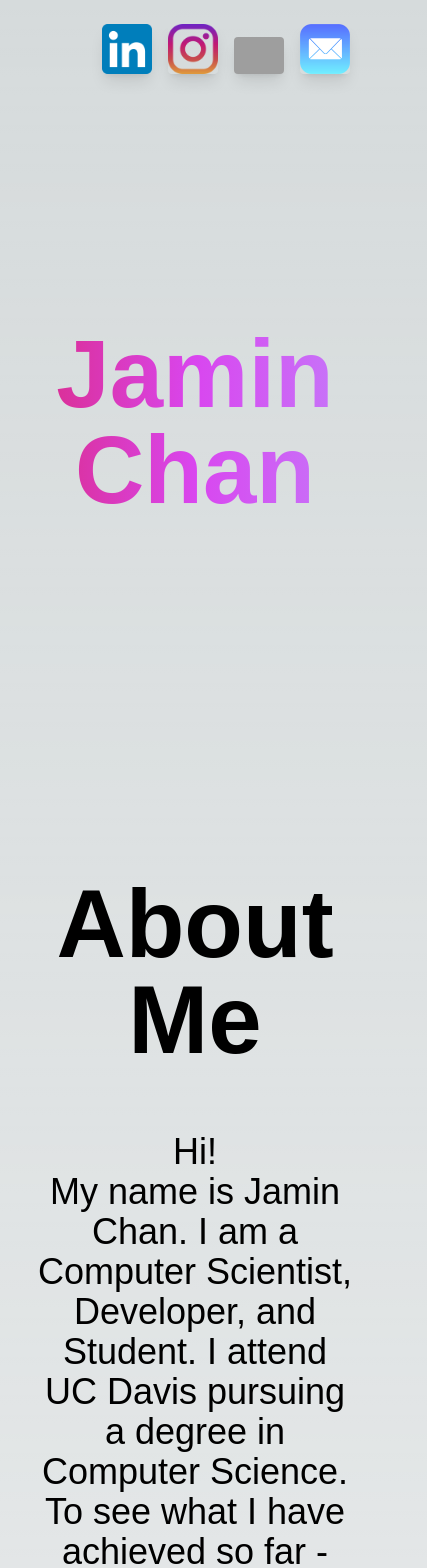
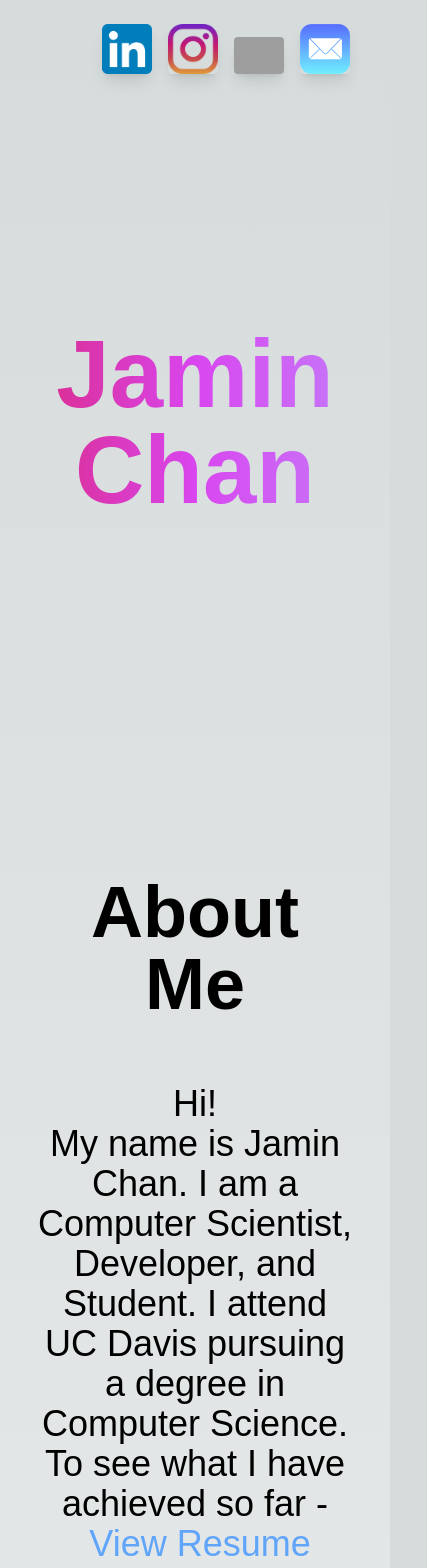
Before and after one commit to Jamin-Chan/Site, a Next.js app: page /site/ in a window 390 px wide. Shown: the top 1568 px of the page, 427 px wide, since content can reach past the window. Built offline with nearby package versions, Linux system fonts and the light colour scheme; grey boxes are pictures that could not be loaded; a web font is replaced by a local one.

Commit message:
fixed sizng for some text

```diff
--- a/public/pages/aboutme.tsx
+++ b/public/pages/aboutme.tsx
@@ -10,7 +10,7 @@ export const AboutMe: React.FC= () => {
         <div className="md:h-dvh h-fit">
             <div className="flex flex-col justify-center items-center">
                 <div className="m-8">
-                    <p className="text-8xl font-semibold text-center">
+                    <p className="text-7xl md:text-8xl font-semibold text-center">
                     About Me
                     </p>
                 </div>
@@ -21,7 +21,7 @@ export const AboutMe: React.FC= () => {
                             My name is Jamin Chan. I am a Computer Scientist, Developer, and Student.
                             I attend UC Davis pursuing a degree in Computer Science. To see what I have
                             achieved so far - &nbsp;
-                            <a href="\assets\Resume - Jamin Chan.pdf" target="_blank" className="no-underline hover:underline text-blue-400">View Resume</a>
+                            <a href="\site\assets\Resume - Jamin Chan.pdf" target="_blank" className="no-underline hover:underline text-blue-400">View Resume</a>
                         </p>
 
                     </div>
--- a/public/pages/education.tsx
+++ b/public/pages/education.tsx
@@ -7,7 +7,7 @@ export const Education: React.FC= () => {
         <div className="md:h-dvh h-fit">
             <div className="flex flex-col place-items-center">
                 <div className="m-8">
-                <p className="text-8xl font-semibold text-center">
+                <p className="text-7xl md:text-8xl font-semibold text-center">
                 Education
                 </p>
             </div>
--- a/public/pages/projects.tsx
+++ b/public/pages/projects.tsx
@@ -9,7 +9,7 @@ export const Projects: React.FC= () => {
     return (
         <div className="md:h-dvh h-fit">
             <div className="flex flex-col place-items-center m-8">
-                <p className="text-8xl font-semibold">
+                <p className="text-7xl md:text-8xl font-semibold">
                 Projects
                 </p>
             </div>
@@ -35,6 +35,7 @@ export const Projects: React.FC= () => {
                             height={600}
                             priority />
                     </div>
+
                     <div className="md:mt-24 md:mb-24 md:border-t border-gray-400 ml-20"></div>
                     <div className="mt-24 mb-24 border-t border-gray-400 mr-20 ml-20 md:ml-0"></div>
                     <div className="m-8 grid place-items-center order-5 md:order-none">
```
